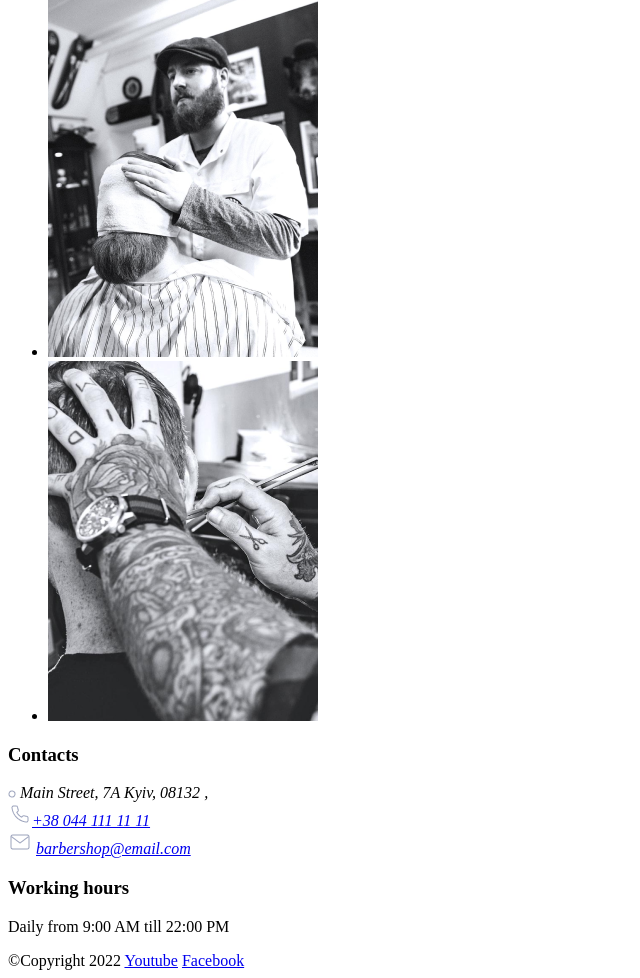
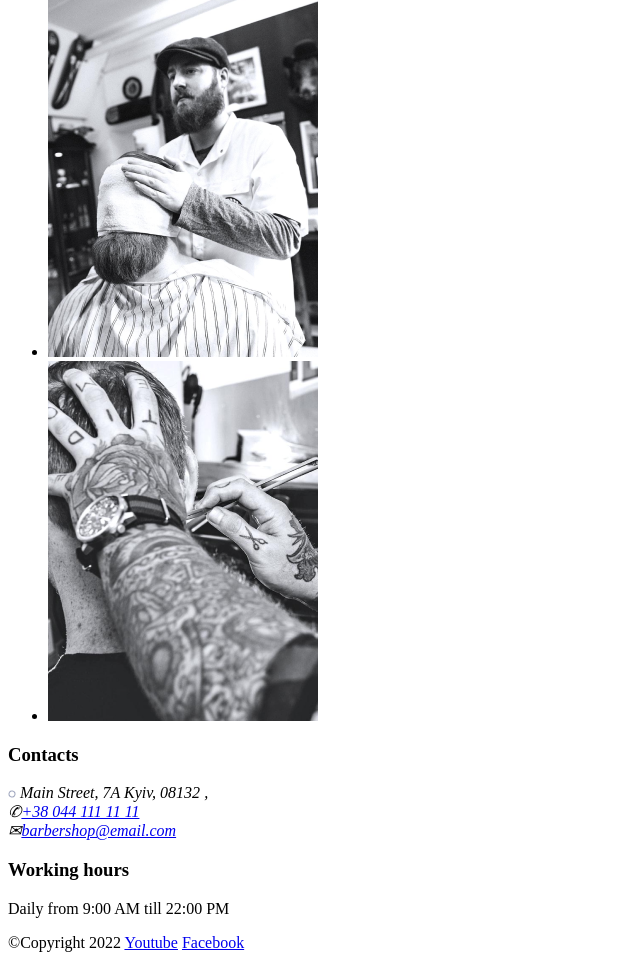
Before and after one commit to petruvlad/barbershop, a plain HTML site: page index.html in a window 1280 px wide. Shown: the part 3778-4756 px from the top of the page, without its empty margins (0-640 px from the left). Drawn offline with Linux system fonts and the light colour scheme.

Commit message:
modificare cu cod hex
am schimbat imaginea din tagul adress cu codul hex

```diff
--- a/index.html
+++ b/index.html
@@ -179,16 +179,11 @@
         <address>
           <img src="./images/Oval.png" alt="email icon" />
           <span>Main Street, 7A Kyiv, 08132</span> ,<br />
-          <img src="./images/phone.png" alt="telefon" /><span
-            ><a href="tel:+380441111111">+38 044 111 11 11</a></span
-          >
+          <span>&#x2706;<a href="tel:+380441111111">+38 044 111 11 11</a></span>
           <br />
-          <img src="./images/mail.png" alt="email" />
-          <span
-            ><a href="mail.to:barbershop@email.com"
-              >barbershop@email.com</a
-            ></span
-          >
+          <span>&#x2709;<a href="mail.to:barbershop@email.com"
+              >barbershop@email.com</a>
+          </span>
         </address>
         <h3>Working hours</h3>
         <p>
```
